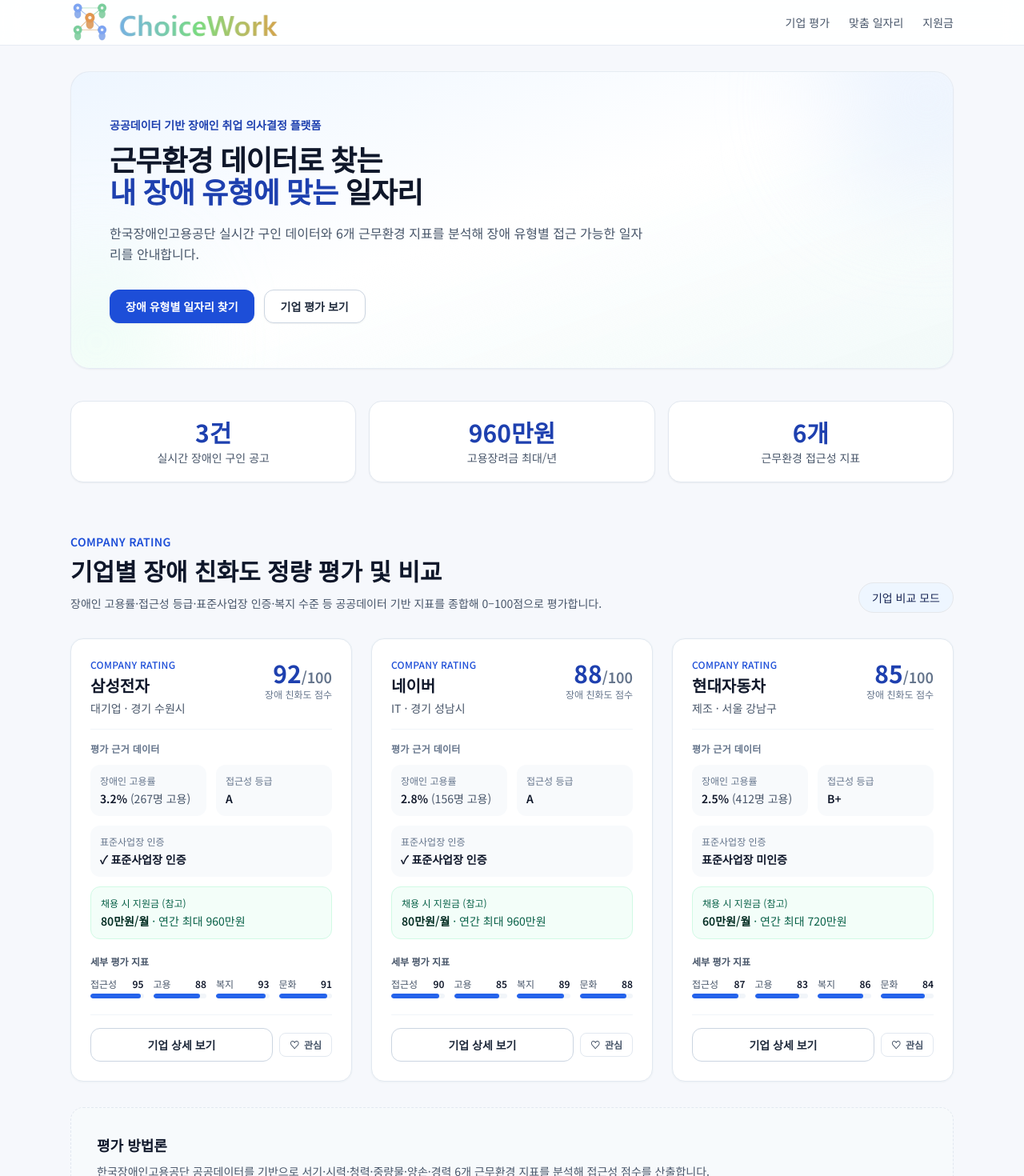
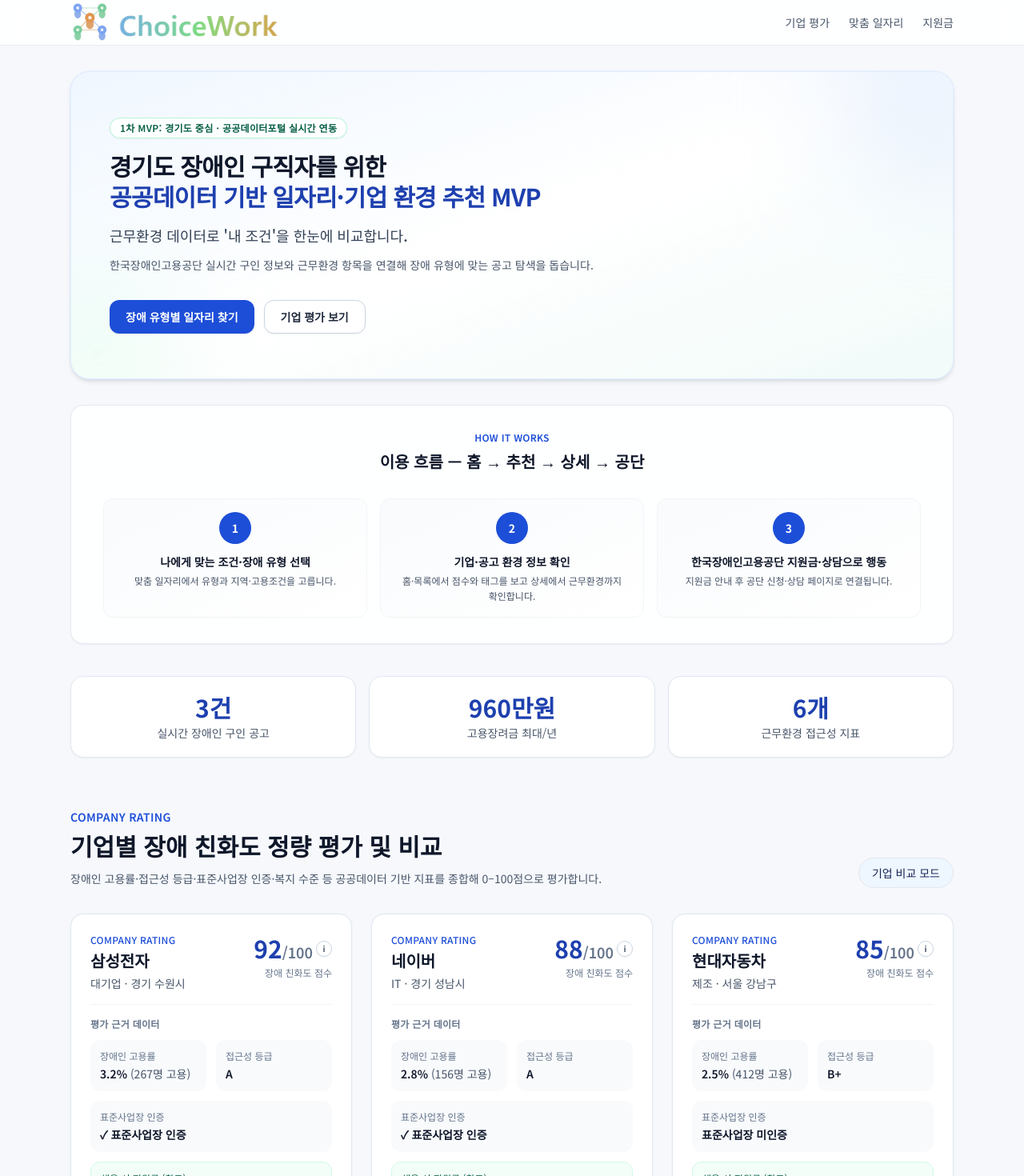
Before and after one commit to hufsacedevelopers/first_repository, a Next.js app in the folder frontend/: page / in a window 1280 px wide. Shown: the top 1470 px of the page at 80% size. Built offline with nearby package versions, Linux system fonts and the light colour scheme; no server answers.

Commit message:
fix: 서비스 전면개편

```diff
--- a/frontend/app/layout.tsx
+++ b/frontend/app/layout.tsx
@@ -11,8 +11,9 @@
 });
 
 export const metadata: Metadata = {
-  title: "장애인 취업 의사결정 플랫폼",
-  description: "공공데이터 기반 장애인 취업 의사결정 플랫폼 — 근무환경 지표로 장애 유형별 맞춤 일자리를 안내합니다"
+  title: "Choicework — 장애인·청년 맞춤 일자리 비교",
+  description:
+    "실시간 구인 공공 API와 근무환경 지표로, 내 장애 유형에 맞는 채용을 빠르게 비교합니다.",
 };
 
 export default function RootLayout({
--- a/frontend/app/page.tsx
+++ b/frontend/app/page.tsx
@@ -1,5 +1,6 @@
 import CompanyListSection from "@/components/CompanyListSection";
 import HeroSection from "@/components/HeroSection";
+import HomeUserJourney from "@/components/HomeUserJourney";
 import JobsSection from "@/components/JobsSection";
 import SiteHeader from "@/components/SiteHeader";
 import StatsStrip from "@/components/StatsStrip";
@@ -18,6 +19,7 @@
       <SiteHeader />
       <main className="mx-auto max-w-6xl px-6 pb-16 pt-8">
         <HeroSection />
+        <HomeUserJourney />
 
         <div className="mt-10">
           <StatsStrip liveJobsTotal={liveJobsTotal} />
--- a/frontend/components/CompanyScoreCard.tsx
+++ b/frontend/components/CompanyScoreCard.tsx
@@ -1,6 +1,8 @@
 import { Company } from "@/types";
 import Link from "next/link";
+
 import BookmarkButton from "./BookmarkButton";
+import ScoreTooltip from "./ScoreTooltip";
 
 interface CompanyScoreCardProps {
   company: Company;
@@ -39,11 +41,16 @@
           </p>
         </div>
         <div className="text-right">
-          <p className="text-3xl font-bold tabular-nums text-primary-800">
-            {company.friendlinessScore}
-            <span className="text-lg font-semibold text-slate-500">/100</span>
-          </p>
-          <p className="text-xs text-slate-500">장애 친화도 점수</p>
+          <div className="flex items-start justify-end gap-1">
+            <p className="text-3xl font-bold tabular-nums text-primary-800">
+              {company.friendlinessScore}
+              <span className="text-lg font-semibold text-slate-500">/100</span>
+            </p>
+            <div className="pt-1">
+              <ScoreTooltip ariaLabel="장애 친화도 점수 안내" />
+            </div>
+          </div>
+          <p className="mt-1 text-xs text-slate-500">장애 친화도 점수</p>
         </div>
       </div>
 
--- a/frontend/components/HeroSection.tsx
+++ b/frontend/components/HeroSection.tsx
@@ -2,21 +2,27 @@
 
 export default function HeroSection() {
   return (
-    <section className="relative overflow-hidden rounded-3xl border border-slate-200/80 bg-gradient-to-br from-primary-50 via-white to-emerald-50/40 px-8 py-12 shadow-sm md:px-12 md:py-14">
+    <section className="relative overflow-hidden rounded-3xl border border-primary-100/80 bg-gradient-to-br from-primary-50/90 via-white to-emerald-50/50 px-8 py-12 shadow-md ring-1 ring-primary-100/50 md:px-12 md:py-14">
       <div className="pointer-events-none absolute -right-24 -top-24 h-64 w-64 rounded-full bg-primary-100/50 blur-3xl" aria-hidden />
       <div className="pointer-events-none absolute -bottom-16 -left-16 h-48 w-48 rounded-full bg-emerald-100/40 blur-3xl" aria-hidden />
-      <p className="relative text-sm font-semibold text-primary-800">
-        공공데이터 기반 장애인 취업 의사결정 플랫폼
+
+      <p className="relative inline-flex items-center rounded-full border border-emerald-200/80 bg-white/90 px-3 py-1 text-[11px] font-semibold tracking-wide text-emerald-800 shadow-sm backdrop-blur-sm md:text-xs">
+        1차 MVP: 경기도 중심 · 공공데이터포털 실시간 연동
       </p>
-      <h1 className="relative mt-3 max-w-3xl text-3xl font-bold leading-tight tracking-tight text-slate-900 md:text-4xl">
-        근무환경 데이터로 찾는
-        <br />
-        <span className="text-primary-800">내 장애 유형에 맞는</span> 일자리
+
+      <h1 className="relative mt-4 max-w-4xl text-2xl font-bold leading-snug tracking-tight text-slate-900 md:text-3xl md:leading-tight">
+        경기도 장애인 구직자를 위한
+        <br className="hidden sm:block" />
+        <span className="text-primary-800"> 공공데이터 기반 일자리·기업 환경 추천 MVP</span>
       </h1>
-      <p className="relative mt-5 max-w-2xl text-base leading-relaxed text-slate-600">
-        한국장애인고용공단 실시간 구인 데이터와 6개 근무환경 지표를 분석해
-        장애 유형별 접근 가능한 일자리를 안내합니다.
+
+      <p className="relative mt-4 max-w-3xl text-base font-medium leading-relaxed text-slate-700 md:text-lg">
+        근무환경 데이터로 &apos;내 조건&apos;을 한눈에 비교합니다.
       </p>
+      <p className="relative mt-3 max-w-2xl text-sm leading-relaxed text-slate-600">
+        한국장애인고용공단 실시간 구인 정보와 근무환경 항목을 연결해 장애 유형에 맞는 공고 탐색을 돕습니다.
+      </p>
+
       <div className="relative mt-8 flex flex-wrap gap-3">
         <Link
           href="/recommendations"
--- /dev/null
+++ b/frontend/components/HomeUserJourney.tsx
@@ -0,0 +1,49 @@
+const steps = [
+  {
+    step: 1,
+    title: "나에게 맞는 조건·장애 유형 선택",
+    body: "맞춤 일자리에서 유형과 지역·고용조건을 고릅니다.",
+  },
+  {
+    step: 2,
+    title: "기업·공고 환경 정보 확인",
+    body: "홈·목록에서 점수와 태그를 보고 상세에서 근무환경까지 확인합니다.",
+  },
+  {
+    step: 3,
+    title: "한국장애인고용공단 지원금·상담으로 행동",
+    body: "지원금 안내 후 공단 신청·상담 페이지로 연결됩니다.",
+  },
+];
+
+export default function HomeUserJourney() {
+  return (
+    <section
+      aria-label="서비스 이용 순서"
+      className="mt-8 rounded-2xl border border-slate-200/90 bg-white/90 px-6 py-8 shadow-sm md:px-10"
+    >
+      <p className="text-center text-xs font-semibold uppercase tracking-wide text-primary-700">
+        How it works
+      </p>
+      <h2 className="mt-2 text-center text-lg font-bold text-slate-900 md:text-xl">
+        이용 흐름 — 홈 → 추천 → 상세 → 공단
+      </h2>
+      <ol className="mt-8 grid gap-6 md:grid-cols-3 md:gap-4">
+        {steps.map(({ step, title, body }) => (
+          <li
+            key={step}
+            className="relative flex gap-4 rounded-xl border border-slate-100 bg-gradient-to-br from-slate-50/80 to-white px-5 py-4 md:flex-col md:gap-3 md:text-center"
+          >
+            <span className="flex h-10 w-10 shrink-0 items-center justify-center rounded-full bg-primary-700 text-sm font-bold text-white md:mx-auto">
+              {step}
+            </span>
+            <div className="min-w-0">
+              <h3 className="text-sm font-bold text-slate-900">{title}</h3>
+              <p className="mt-1 text-xs leading-relaxed text-slate-600">{body}</p>
+            </div>
+          </li>
+        ))}
+      </ol>
+    </section>
+  );
+}
--- /dev/null
+++ b/frontend/components/ScoreTooltip.tsx
@@ -0,0 +1,66 @@
+"use client";
+
+import { useEffect, useId, useRef, useState } from "react";
+
+import { MATCHING_SCORE_TOOLTIP } from "@/lib/score-copy";
+
+type Props = {
+  /** 기본값: MATCHING_SCORE_TOOLTIP */
+  content?: string;
+  ariaLabel?: string;
+};
+
+export default function ScoreTooltip({
+  content = MATCHING_SCORE_TOOLTIP,
+  ariaLabel = "점수 산정 방식 안내",
+}: Props) {
+  const [pinned, setPinned] = useState(false);
+  const [hover, setHover] = useState(false);
+  const wrapRef = useRef<HTMLDivElement>(null);
+  const tipId = useId();
+  const visible = pinned || hover;
+
+  useEffect(() => {
+    if (!pinned) return;
+    const close = (e: MouseEvent) => {
+      if (wrapRef.current && !wrapRef.current.contains(e.target as Node)) {
+        setPinned(false);
+      }
+    };
+    document.addEventListener("click", close);
+    return () => document.removeEventListener("click", close);
+  }, [pinned]);
+
+  return (
+    <div
+      ref={wrapRef}
+      className="relative inline-flex flex-col items-center gap-1"
+      onMouseEnter={() => setHover(true)}
+      onMouseLeave={() => setHover(false)}
+    >
+      {visible ? (
+        <span
+          id={tipId}
+          role="tooltip"
+          className="order-1 w-[min(18rem,calc(100vw-2rem))] rounded-lg border border-slate-200 bg-white px-3 py-2 text-left text-[11px] leading-relaxed text-slate-700 shadow-lg ring-1 ring-black/[0.06]"
+        >
+          {content}
+        </span>
+      ) : null}
+      <button
+        type="button"
+        className="order-2 inline-flex h-5 w-5 shrink-0 items-center justify-center rounded-full border border-slate-300 bg-white text-[10px] font-bold leading-none text-slate-600 shadow-sm hover:border-primary-400 hover:text-primary-800 focus:outline-none focus-visible:ring-2 focus-visible:ring-primary-500"
+        aria-label={ariaLabel}
+        aria-expanded={visible}
+        aria-describedby={visible ? tipId : undefined}
+        onClick={(e) => {
+          e.preventDefault();
+          e.stopPropagation();
+          setPinned((p) => !p);
+        }}
+      >
+        i
+      </button>
+    </div>
+  );
+}
--- a/frontend/components/SupportSection.tsx
+++ b/frontend/components/SupportSection.tsx
@@ -156,6 +156,9 @@
             <p className="mt-4 text-xs leading-relaxed text-slate-500">
               참고용 산출입니다. 실제 지원 여부·금액은 신청 조건에 따라 다릅니다.
             </p>
+            <p className="mt-4 text-sm leading-relaxed text-slate-700">
+              아래 신청 페이지에서 유형별 서류와 절차를 확인하면, 채용·지원금을 한 번에 안내받을 수 있습니다.
+            </p>
             <a
               href="https://www.kead.or.kr/view/service/service02_04_01.jsp"
               target="_blank"
--- /dev/null
+++ b/frontend/lib/score-copy.ts
@@ -0,0 +1,3 @@
+/** 구직 카드 접근성·매칭, 기업 친화도 등에 공통으로 쓰이는 안내 문구 */
+export const MATCHING_SCORE_TOOLTIP =
+  "지역·고용형태·경력 조건과 장애유형 친화 근무환경 요소를 종합해 0~100점으로 계산한 점수입니다.";
```
Also changed, not shown: frontend/app/company/[id]/page.tsx (+11 -5 lines), frontend/app/job/[id]/page.tsx (+19 -1 lines), frontend/app/recommendations/page.tsx (+32 -12 lines), frontend/components/JobCard.tsx (+7 -6 lines), 1 other file (tests, documents, lock files or other folders).
